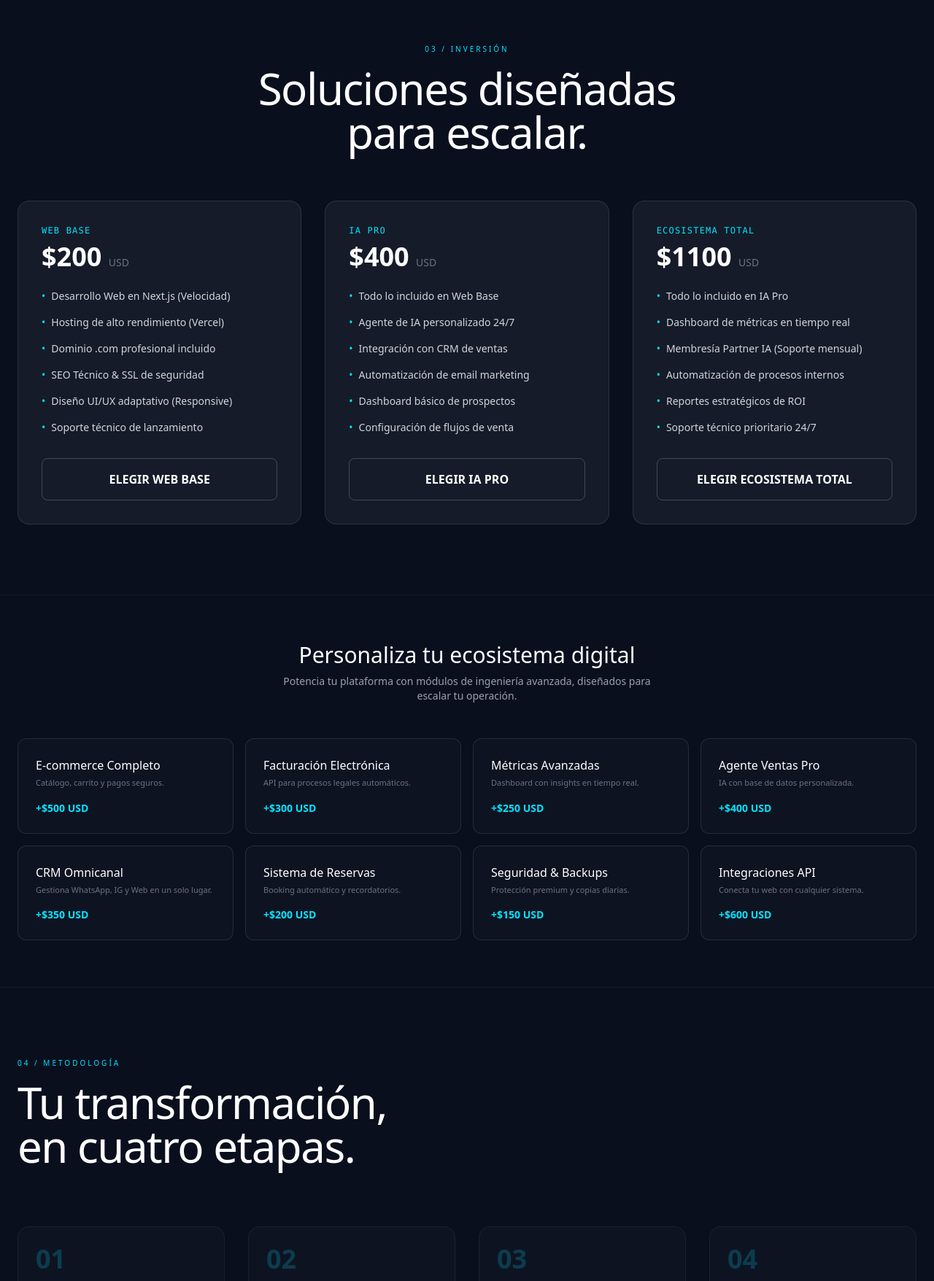
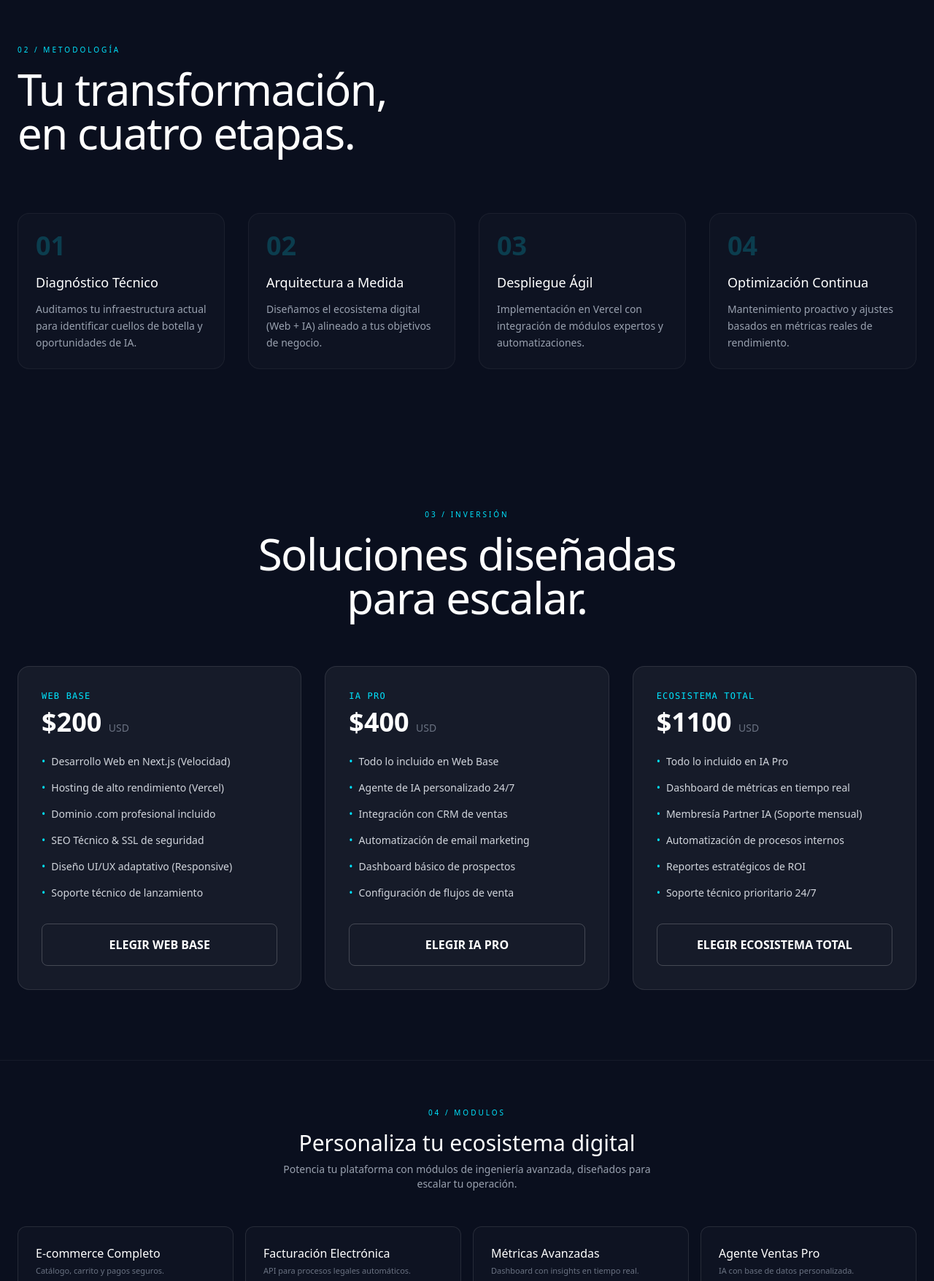
Before and after one commit to AlejoLamg/Sincria-, a Next.js app: page / in a window 1280 px wide. Shown: the part 1784-3540 px from the top of the page at 73% size. Built offline with nearby package versions, Linux system fonts and the light colour scheme.

Commit message:
Auditoria IA v3

```diff
--- a/app/page.tsx
+++ b/app/page.tsx
@@ -16,9 +16,9 @@ export default function Home() {
       <Navbar />
       <HeroSection />
       <SolutionsSection />
+      <WorkProcess />
       <PricingSection />
       <AdditionalModules />
-      <WorkProcess />
       <ContactForm/>
       <TechStack/>
       <Footer />
--- a/components/layouts/AdditionalModules.tsx
+++ b/components/layouts/AdditionalModules.tsx
@@ -24,6 +24,7 @@ export default function AdditionalModules() {
           className="text-center mb-12"
         >
           {/* 2. H2 para jerarquía de página */}
+          <span className="text-[10px] tracking-[0.3em] text-brand-cyan uppercase mb-4 block">04 / MODULOS</span>
           <h2 id="modules-heading" className="text-3xl font-light text-white mb-2">
             Personaliza tu ecosistema digital
           </h2>
--- a/components/layouts/WorkProcess.tsx
+++ b/components/layouts/WorkProcess.tsx
@@ -13,7 +13,7 @@ export default function WorkProcess() {
     <section id="proceso" className="py-24 bg-brand-navy border-t border-white/5" aria-labelledby="process-heading">
       <div className="max-w-7xl mx-auto px-6">
         <div className="mb-20">
-          <span className="text-[10px] tracking-[0.3em] text-brand-cyan uppercase mb-4 block">04 / Metodología</span>
+          <span className="text-[10px] tracking-[0.3em] text-brand-cyan uppercase mb-4 block">02 / Metodología</span>
           <h2 id="process-heading" className="text-4xl md:text-6xl font-light text-white tracking-tight">Tu transformación, <br />en cuatro etapas.</h2>
         </div>
 
```
